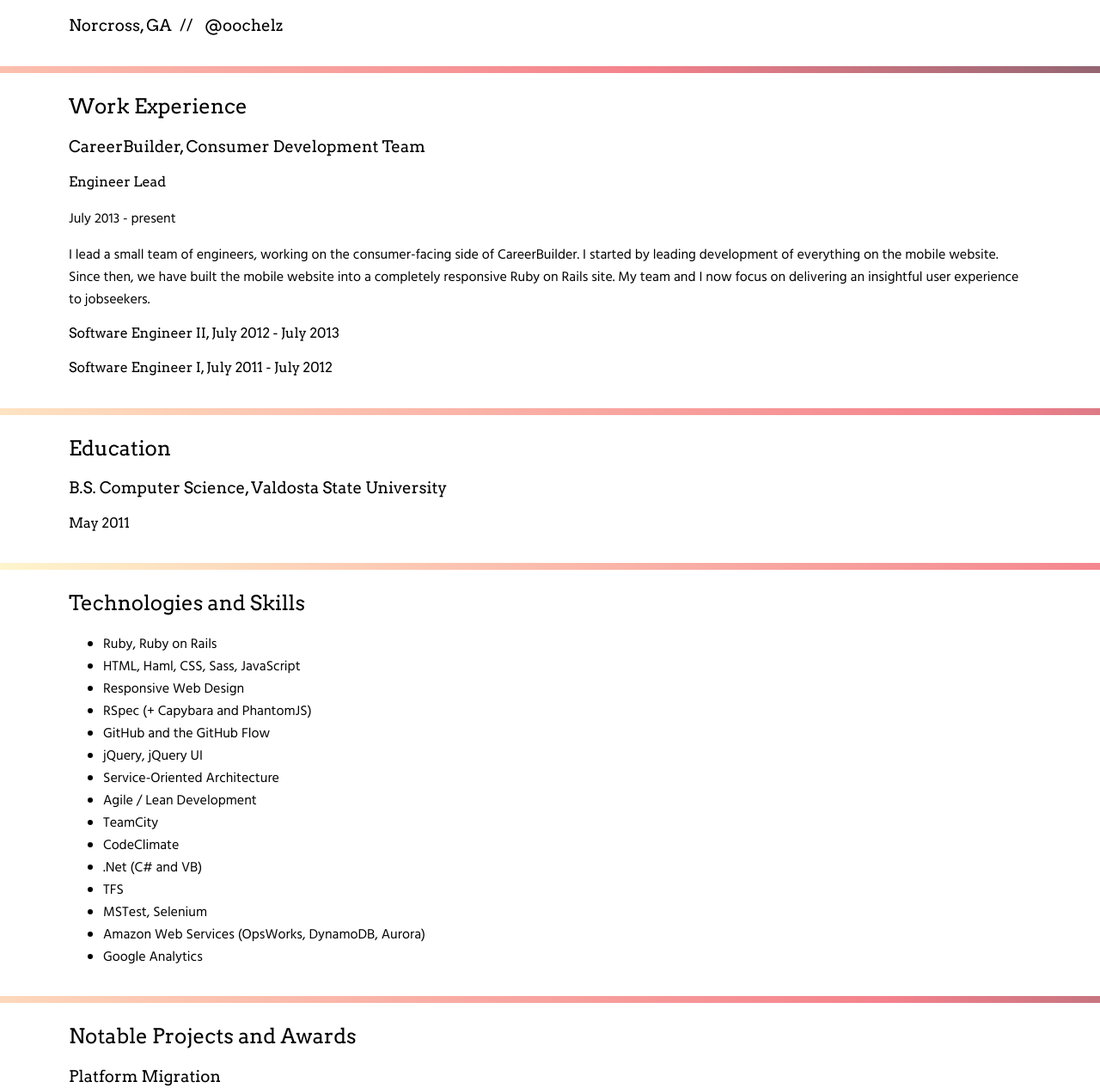
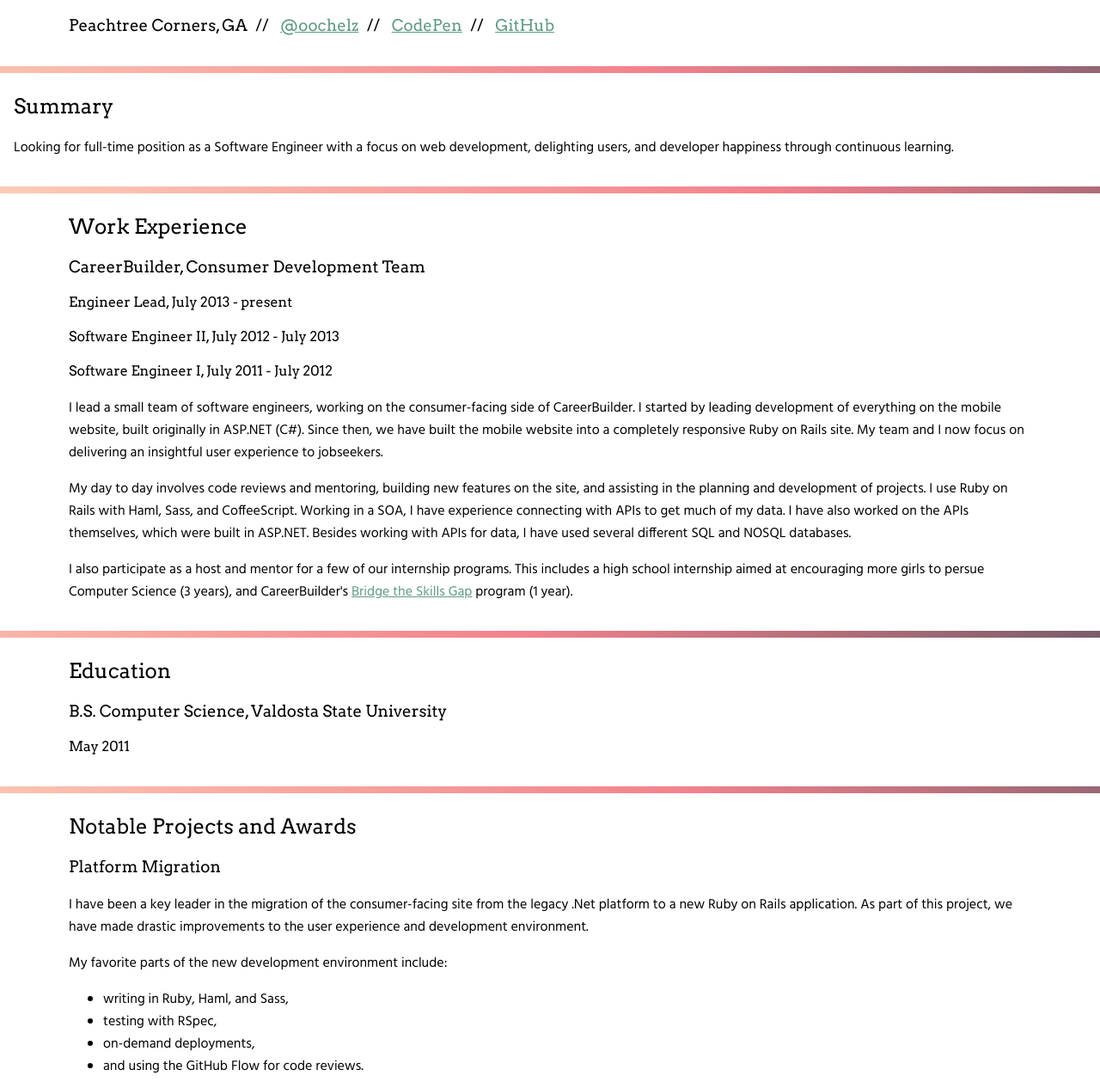
Before and after one commit to oochelz/oochelz.com, a plain HTML site: page resume/index.html in a window 1280 px wide. Shown: the part 75-1341 px from the top of the page at 86% size. Drawn offline with Linux system fonts and the light colour scheme.

Commit message:
feedback

```diff
--- a/assets/css/oochelz.css
+++ b/assets/css/oochelz.css
@@ -11,7 +11,7 @@ h1, h2, h3, h4, h5 {
 }
 
 a {
-  color: #775c6a;
+  color: #609b83;
 }
 
 .content-box {
--- a/resume/index.html
+++ b/resume/index.html
@@ -15,23 +15,39 @@
         <header class="content-box">
           <h1>Chelsea Youmans</h1>
           <h3>
-            <span class="info-tag">Norcross, GA</span>
-            <span class="info-tag">@oochelz</span>
+            <span class="info-tag">Peachtree Corners, GA</span>
+            <span class="info-tag"><a href="https://twitter.com/oochelz">@oochelz</a></span>
+            <span class="info-tag"><a href="http://codepen.io/oochelz/">CodePen</a></span>
+            <span class="info-tag"><a href="http://github.com/oochelz">GitHub</a></span>
           </h3>
         </header>
+      </div>
+
+      <div class="res-box">
+        <article id="summary" class="res-content">
+          <h2>Summary</h2>
+          <p>
+            Looking for full-time position as a Software Engineer with a focus on web development, delighting users, and developer happiness through continuous learning.
+          </p>
+        </article>
       </div>
 
       <div class="res-box">
         <article id="work-exp" class="content-box">
           <h2>Work Experience</h2>
           <h3>CareerBuilder, Consumer Development Team</h3>
-          <h4>Engineer Lead</h4>
-          <p>July 2013 - present</p>
+          <h4>Engineer Lead, July 2013 - present</h4>
+          <h4>Software Engineer II, July 2012 - July 2013</h4>
+          <h4>Software Engineer I, July 2011 - July 2012</h4>
           <p>
-            I lead a small team of engineers, working on the consumer-facing side of CareerBuilder. I started by leading development of everything on the mobile website. Since then, we have built the mobile website into a completely responsive Ruby on Rails site. My team and I now focus on delivering an insightful user experience to jobseekers.
+            I lead a small team of software engineers, working on the consumer-facing side of CareerBuilder. I started by leading development of everything on the mobile website, built originally in ASP.NET (C#). Since then, we have built the mobile website into a completely responsive Ruby on Rails site. My team and I now focus on delivering an insightful user experience to jobseekers.
           </p>
-          <h4>Software Engineer II, July 2012 - July 2013</h4>
-          <h4>Software Engineer I, July 2011 - July 2012<h4>
+          <p>
+            My day to day involves code reviews and mentoring, building new features on the site, and assisting in the planning and development of projects. I use Ruby on Rails with Haml, Sass, and CoffeeScript. Working in a SOA, I have experience connecting with APIs to get much of my data. I have also worked on the APIs themselves, which were built in ASP.NET. Besides working with APIs for data, I have used several different SQL and NOSQL databases.
+          </p>
+          <p>
+            I also participate as a host and mentor for a few of our internship programs. This includes a high school internship aimed at encouraging more girls to persue Computer Science (3 years), and CareerBuilder's <a href="https://www.youtube.com/watch?v=WLpJa7WauGE">Bridge the Skills Gap</a> program (1 year).
+          </p>
         </article>
       </div>
 
@@ -44,46 +60,38 @@
       </div>
 
       <div class="res-box">
-        <article id="skills" class="content-box">
-          <h2>Technologies and Skills</h2>
-          <ul>
-            <li>Ruby, Ruby on Rails</li>
-            <li>HTML, Haml, CSS, Sass, JavaScript</li>
-            <li>Responsive Web Design</li>
-            <li>RSpec (+ Capybara and PhantomJS)</li>
-            <li>GitHub and the GitHub Flow</li>
-            <li>jQuery, jQuery UI</li>
-            <li>Service-Oriented Architecture</li>
-            <li>Agile / Lean Development</li>
-            <li>TeamCity</li>
-            <li>CodeClimate</li>
-            <li>.Net (C# and VB)</li>
-            <li>TFS</li>
-            <li>MSTest, Selenium</li>
-            <li>Amazon Web Services (OpsWorks, DynamoDB, Aurora)</li>
-            <li>Google Analytics</li>
-          </ul>
-        </article>
-      </div>
-
-      <div class="res-box">
         <article id="projects" class="content-box">
           <h2>Notable Projects and Awards</h2>
           <h3>Platform Migration</h3>
           <p>
-            Key leader in the migration of the consumer-facing site from the legacy .Net platform to a new Ruby on Rails application. As part of this project, we have made drastic improvements to the user experience and development environment. My favorite parts of the new development environment include writing in Ruby, testing with RSpec, on-demand deployments, and using the GitHub Flow for code reviews.
+            I have been a key leader in the migration of the consumer-facing site from the legacy .Net platform to a new Ruby on Rails application. As part of this project, we have made drastic improvements to the user experience and development environment.
           </p>
+          <p>
+            My favorite parts of the new development environment include:
+            <ul>
+              <li>writing in Ruby, Haml, and Sass,</li>
+              <li>testing with RSpec,</li>
+              <li>on-demand deployments,</li>
+              <li>and using the GitHub Flow for code reviews.</li>
+            </ul>
+          </p>
+          <p>
+            My main contributions in this project were building the site mobile-first, developing a migration strategy, and then adding new features while progressively making the site responsive.
+          </p>
+
           <h3>CareerBuilder Diamond Club Winner, 2012</h3>
           <p>
             Awarded to the top performers of the company, based on quarterly performance and other measures of success in the department.
           </p>
+
           <h3>5-time Poppendieck Award Winner</h3>
           <p>
             Awarded to teams for demonstrating Lean Development principles: Eliminate Waste, See the Whole, Build Integrity in, Amplify Learning, Deliver Fast, Delay Commitment, and Empower the Team.
           </p>
+
           <h3>CareerBuilder Hackathon Winner</h3>
           <p>
-            Won several hackathons over the years for innovative projects that push the product or the team further. Examples include the <a href="http://www.careerbuilder.com/saved-jobs">Job Search Center</a> and the Resume Refinery (a Google Doc add-in to get info on how your resume would parse in our services, as you create it).
+            Won several hackathons over the years for innovative projects that push the product or the team further. Examples include the <a href="http://www.careerbuilder.com/saved-jobs">Job Search Center</a>, the Resume Refinery (a Google Doc add-in to get info on how your resume would parse in our services, as you create it), and a way to compare job search algorithm changes.
           </p>
         </article>
       </div>
```
